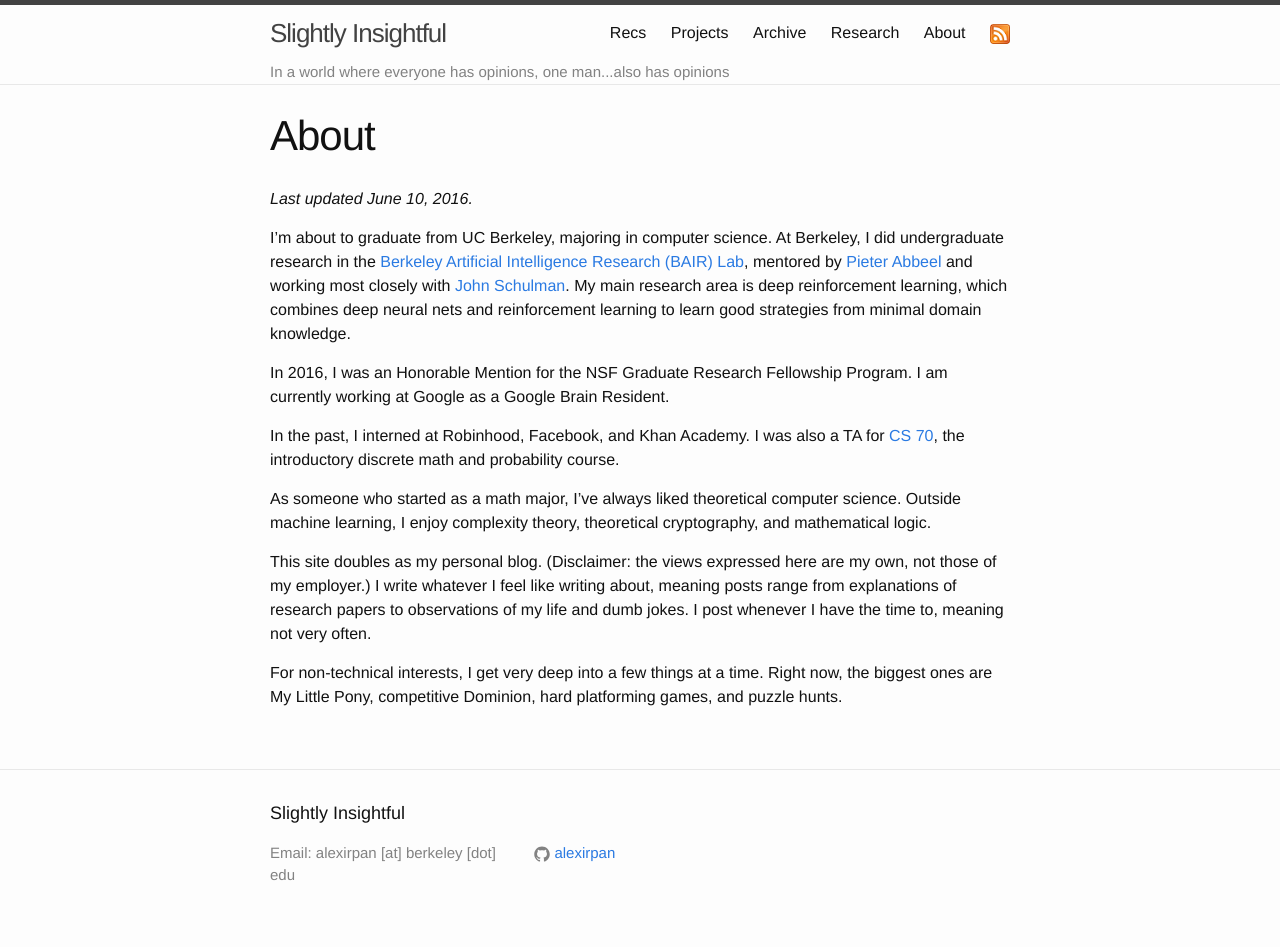
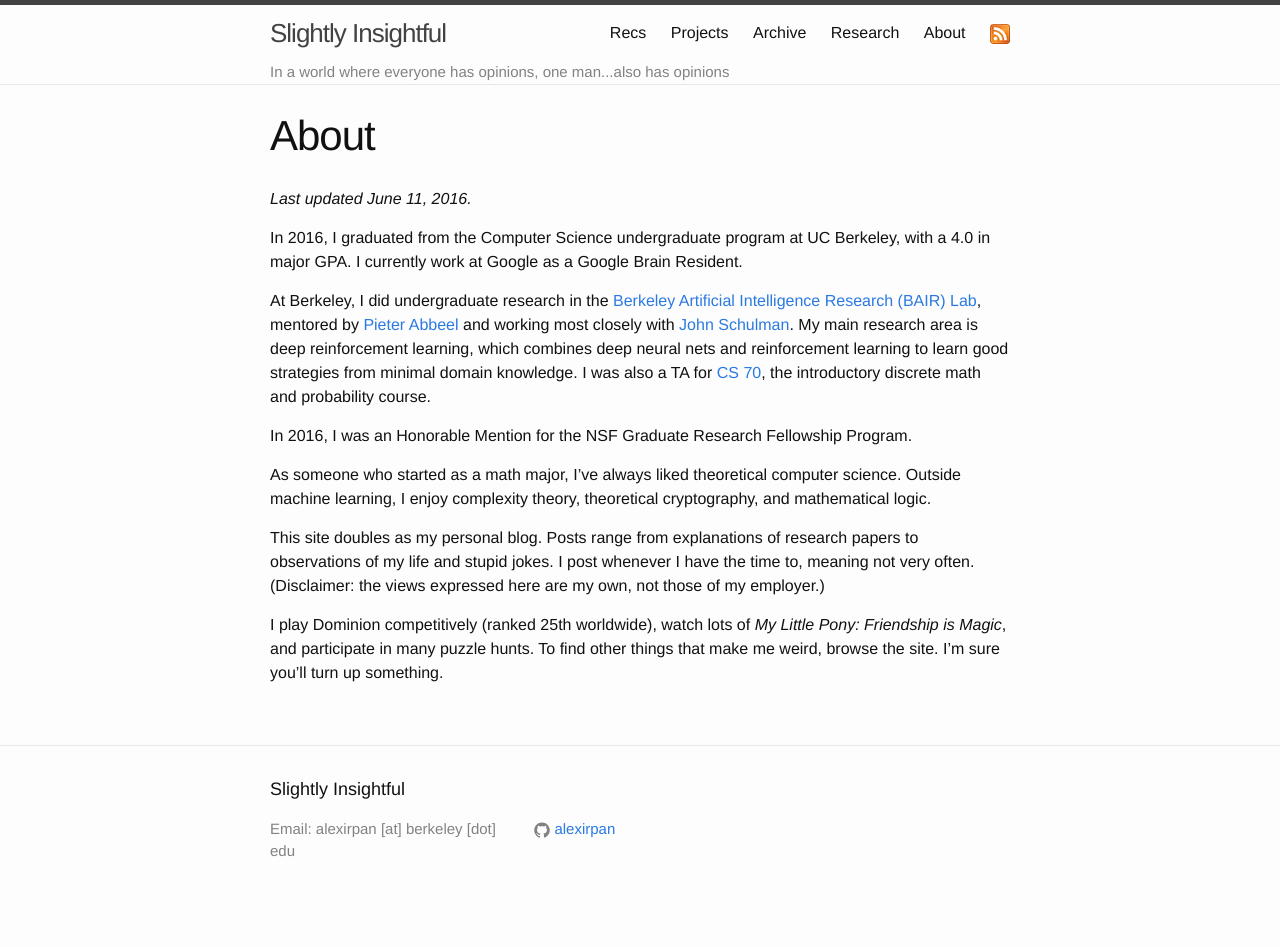
Before and after one commit to alexirpan/alexirpan.github.io, a Jekyll site: the page built from about.md, in a window 1280 px wide. Built offline with Jekyll 4.4.1, drawn with Linux system fonts in a browser that asks for light colours; after the commit the page ends 923 px from its top, so only the background shows below that.

Commit message:
Updating About and Research page

```diff
--- a/about.md
+++ b/about.md
@@ -4,9 +4,12 @@ title: About
 permalink: /about/
 ---
 
-*Last updated June 10, 2016.*
+*Last updated June 11, 2016.*
 
-I'm about to graduate from UC Berkeley, majoring in computer science.
+In 2016, I graduated from the Computer Science undergraduate program at UC
+Berkeley, with a 4.0 in major GPA. I currently work at Google as a
+Google Brain Resident.
+
 At Berkeley, I did undergraduate research in the [Berkeley Artificial Intelligence
 Research (BAIR) Lab](http://bair.berkeley.edu/),
 mentored by [Pieter Abbeel](http://www.cs.berkeley.edu/~pabbeel/) and
@@ -14,26 +17,23 @@ working most closely with [John Schulman](http://www.eecs.berkeley.edu/~joschu/)
 My main research area is deep reinforcement learning, which combines
 deep neural nets and reinforcement learning to learn good strategies from
 minimal domain knowledge.
+I was also a TA for [CS 70](http://inst.eecs.berkeley.edu/~cs70),
+the introductory discrete math and probability course.
 
 In 2016, I was an Honorable Mention for the NSF Graduate Research Fellowship
-Program. I am currently working at Google as a Google Brain Resident.
-
-In the past, I interned at Robinhood, Facebook, and Khan Academy.
-I was also a TA for [CS 70](http://inst.eecs.berkeley.edu/~cs70),
-the introductory discrete math and probability course.
+Program.
 
 As someone who started as a math major, I've always liked
 theoretical computer science. Outside machine learning, I enjoy
 complexity theory, theoretical cryptography, and mathematical logic.
 
 This site doubles as my personal blog.
+Posts range from explanations of research papers to observations
+of my life and stupid jokes.
+I post whenever I have the time to, meaning not very often.
 (Disclaimer: the views expressed here are my own, not those of my employer.)
-I write whatever I feel like writing
-about, meaning posts range from explanations of research papers to observations
-of my life and dumb jokes.
-I post whenever I have the time to, meaning not very often.
 
-For non-technical interests, I get very deep into a few things
-at a time. Right now, the biggest ones
-are My Little Pony, competitive Dominion, hard platforming games, and puzzle
-hunts.
+I play Dominion competitively (ranked 25th worldwide),
+watch lots of *My Little Pony: Friendship is Magic*, and participate in many
+puzzle hunts. To find other things that make me weird, browse the site.
+I'm sure you'll turn up something.
```
Also changed, not shown: research.md (+6 -3 lines), 1 other file.
